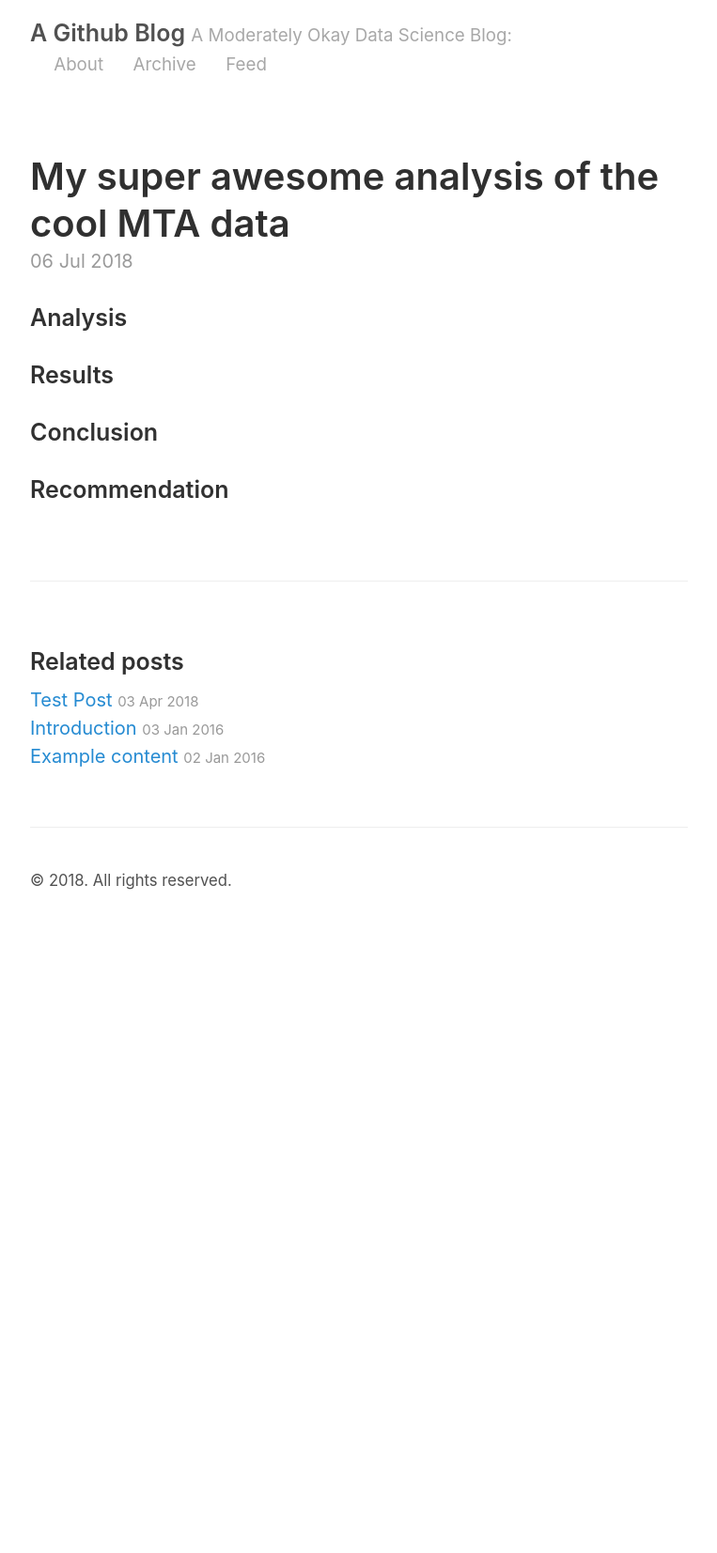
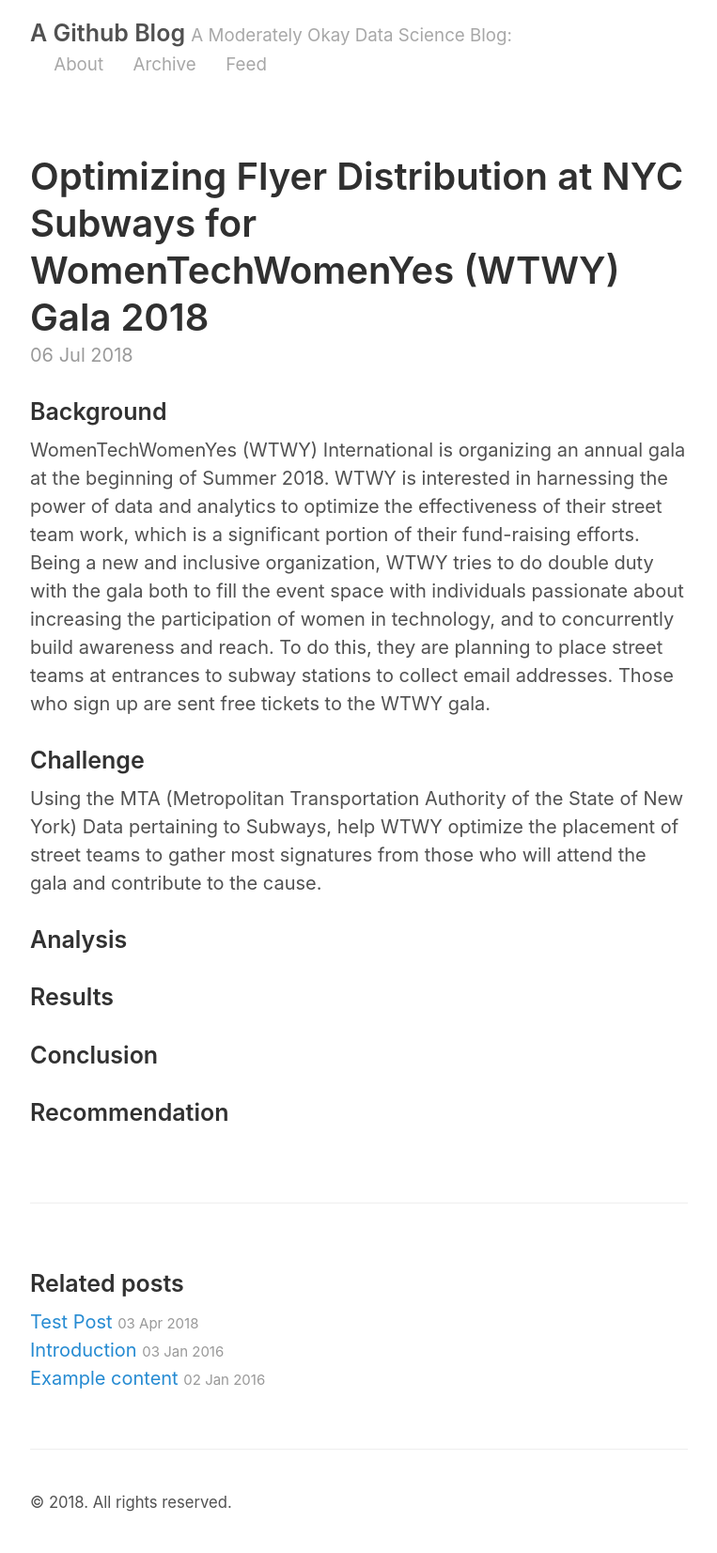
Before and after one commit to parujp/parujp.github.io, a Jekyll site: the page built from _posts/2018-07-06-project-benson.md, in a window 1280 px wide. Shown: the whole page at 94% size, without its empty margins (258-1021 px from the left). Built offline with Jekyll 4.4.1, drawn with Linux system fonts in a browser that asks for light colours; before the commit the page ends 991 px from its top, so only the background shows below that.

Commit message:
Added background story

```diff
--- a/_posts/2018-07-06-project-benson.md
+++ b/_posts/2018-07-06-project-benson.md
@@ -1,8 +1,12 @@
 ---
 layout: post
-title: My super awesome analysis of the cool MTA data
+title: Optimizing Flyer Distribution at NYC Subways for WomenTechWomenYes (WTWY) Gala 2018
 ---
-
+### Background
+WomenTechWomenYes (WTWY) International is organizing an annual gala at the beginning of Summer 2018. WTWY is interested in harnessing the power of data and analytics to optimize the effectiveness of their street team work, which is a significant portion of their fund-raising efforts. Being a new and inclusive organization, WTWY tries to do double duty with the gala both to fill the event space with individuals passionate about increasing the participation of women in technology, and to concurrently build awareness and reach.
+To do this, they are planning to place street teams at entrances to subway stations to collect email addresses. Those who sign up are sent free tickets to the WTWY gala.
+### Challenge
+Using the MTA (Metropolitan Transportation Authority of the State of New York) Data pertaining to Subways, help WTWY optimize the placement of street teams to gather most signatures from those who will attend the gala and contribute to the cause.
 ### Analysis
 
 ### Results
```
